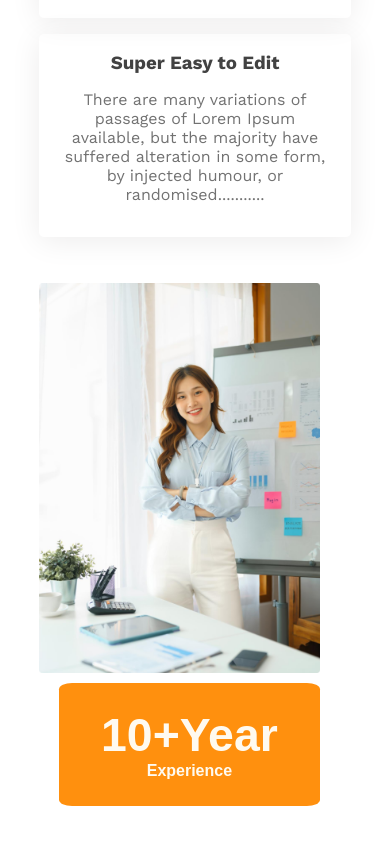
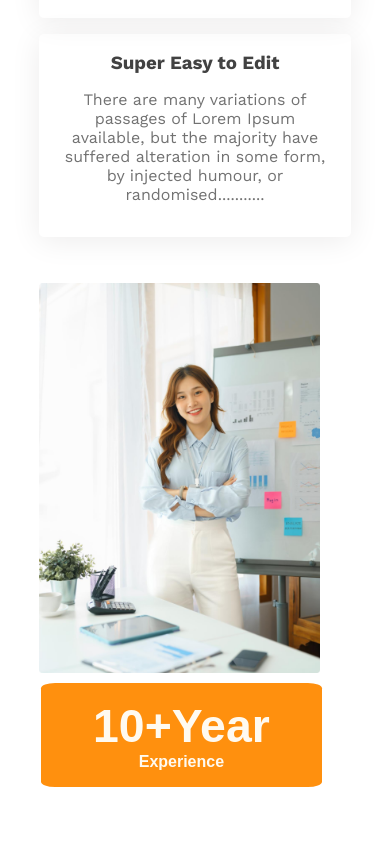
Before and after one commit to adnan683515/Architect-site, a plain HTML site: page index.html in a window 390 px wide. Shown: the part 2300-3144 px from the top of the page. Drawn offline with nearby package versions, Linux system fonts and the light colour scheme.

Commit message:
update now

```diff
--- a/style.css
+++ b/style.css
@@ -208,7 +208,10 @@ nav h3 {
 
     .ten_year_btn {
         margin-top: 10px;
-        margin-left: 20px;
+        margin-left: 2px;
+        width: 100%;
+        padding: 1rem 1rem;
+
     }
 
     .our_features_text_div p {
```
